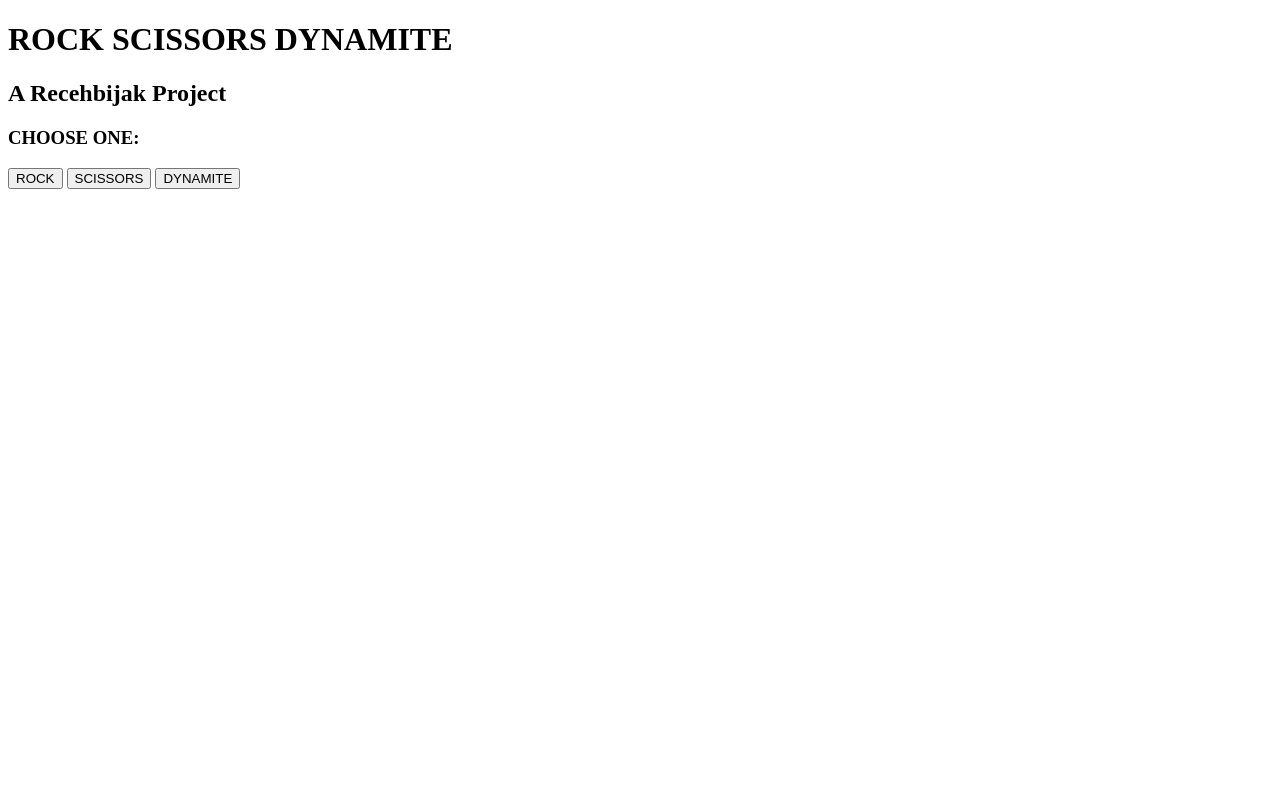
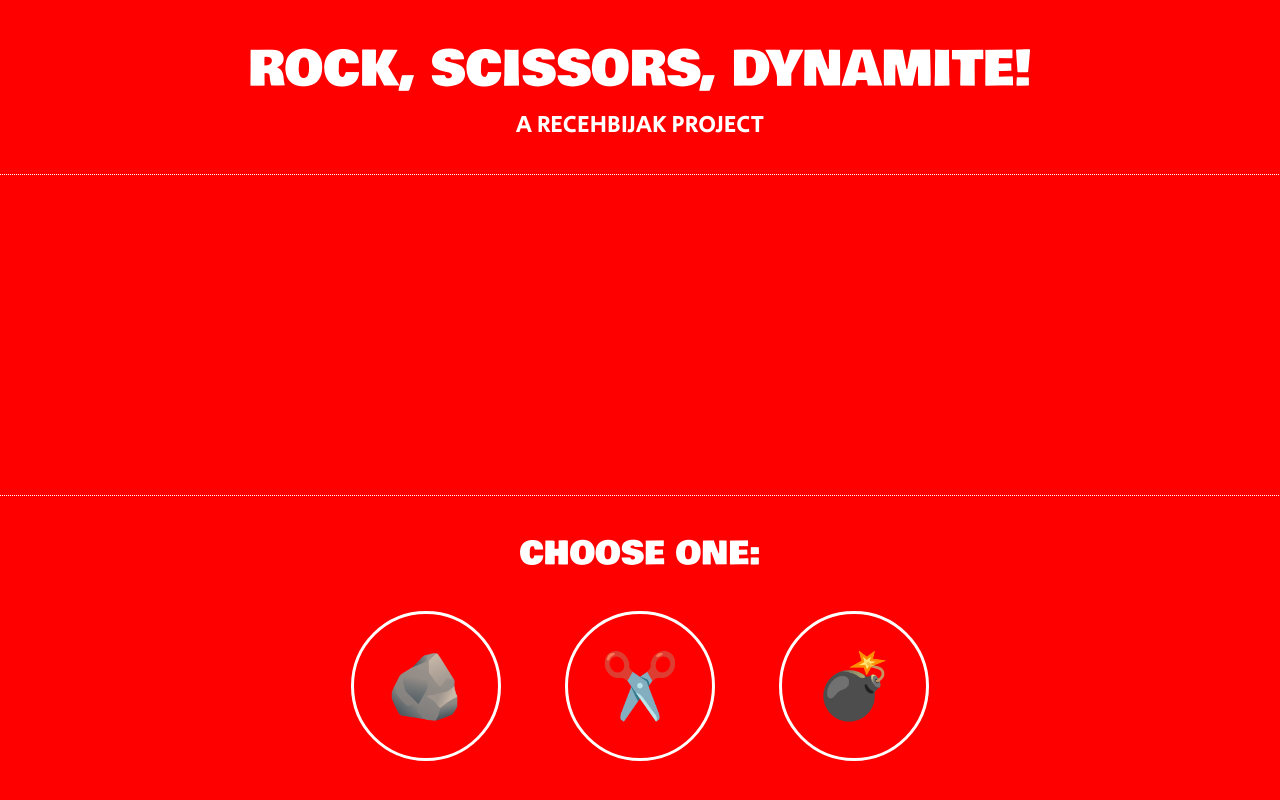
Before and after one commit to recehbijak/odin-rock-paper-scissors, a plain HTML site: page index.html in a window 1280 px wide. Drawn offline with Linux system fonts and the light colour scheme.

Commit message:
Add styling to the interface

```diff
--- a/index.html
+++ b/index.html
@@ -5,20 +5,26 @@
     <meta name="viewport" content="width=device-width, initial-scale=1.0">
     <title>Document</title>
     <link rel="stylesheet" href="styles.css">
+    <style>
+        @import url('https://fonts.googleapis.com/css2?family=Bowlby+One&display=swap');
+        @import url('https://fonts.googleapis.com/css2?family=Secular+One&display=swap');
+    </style>
 </head>
 <body>
     <div id="rsd-header" class="rsd-header">
-        <h1>ROCK SCISSORS DYNAMITE</h1>
-        <h2>A Recehbijak Project</h2>
+        <h1>ROCK, SCISSORS, DYNAMITE!</h1>
+        <h2>A RECEHBIJAK PROJECT</h2>
     </div>
     <div id="arena-wrapper" class="arena-wrapper">
         <div id="rsd-arena-container"></div>
     </div>
-    <div id="button-container" class="button-container">
-        <h3>CHOOSE ONE:</h3>
-        <button id="rock-button" class="rsd-button" value="rock">ROCK</button>
-        <button id="scissors-button" class="rsd-button" value="scissors">SCISSORS</button>
-        <button id="dynamite-button" class="rsd-button" value="dynamite">DYNAMITE</button>
+    <div id="button-wrapper" class="button-wrapper">
+        <h3 class="cta-text">CHOOSE ONE:</h3>
+        <div id="button-container">
+            <button id="rock-button" class="rsd-button" value="rock">🪨</button>
+            <button id="scissors-button" class="rsd-button" value="scissors">✂️</button>
+            <button id="dynamite-button" class="rsd-button" value="dynamite">💣</button>
+        </div>
     </div>
     <div id="score-container" class="score-container">
     </div>
--- a/scripts.js
+++ b/scripts.js
@@ -114,6 +114,7 @@ rsdButton.forEach((button) => {
 
 
 
+
 /* function playRound() {
 
     let humanChoice = getHumanChoice();
--- a/styles.css
+++ b/styles.css
@@ -0,0 +1,98 @@
+body {
+    font-family: Helvetica, sans-serif;
+    display: flex;
+    flex-direction: column;
+    justify-content: space-between;
+    align-items: center;
+    background-color: red;
+    color: white;
+    margin: 0;
+}
+
+.rsd-header,
+.arena-wrapper,
+.button-wrapper,
+.score-container {
+    display: flex;
+    justify-content: space-between;
+    flex-direction: column;
+    align-items: center;
+}
+
+.rsd-header {
+    margin: 2em auto;
+
+}
+
+.rsd-header h1 {
+    font-family: "Bowlby One", sans-serif;
+    margin-top: 0;
+    margin-bottom: 0;
+    font-size: 3em;
+    font-weight: 400;
+}
+
+.rsd-header h2 {
+    font-family: "Secular One", sans-serif;
+    margin-top: 0;
+    margin-bottom: 0;
+    font-size: 1,5em;
+    font-weight: 300;
+}
+
+.arena-wrapper {
+    border-style: dotted;
+    border-width: 1px;
+    height: 20em;
+    width: 100%;
+    margin: 0;
+}
+
+.cta-text {
+    font-family: "Bowlby One", sans-serif;
+    font-size: 2em;
+    margin-top: 1em;
+    margin-bottom: 1em;
+    font-weight: 400;
+}
+
+.button-container {
+    display: flex;
+    justify-content: space-between;
+    align-items: center;
+    gap: 200px;
+}
+
+.rsd-button {
+    flex-grow: 0;
+    flex-shrink: 1;
+    border-radius: 50%;
+    margin: 0 30px;
+    width: 150px;
+    height: 150px;
+    padding: 0,3em;
+    text-align: center;
+    background-color: red;
+    border: solid white;
+    border-width: 3px;
+    color: white;
+    font-size: 4em;
+}
+
+.rsd-button:hover {
+    cursor: pointer;
+    transform: scale(1.2, 1.2);
+    background-color: white;
+    filter: drop-shadow(0 0 13px crimson);
+    color: red;
+    border: none;
+}
+
+.rsd-button:active {
+    cursor: pointer;
+    transform: scale(1.1, 1.1);
+    background-color: #e6e6e6;
+    filter: drop-shadow(0 0 13px crimson);
+    color: red;
+    border: none;
+}
```
